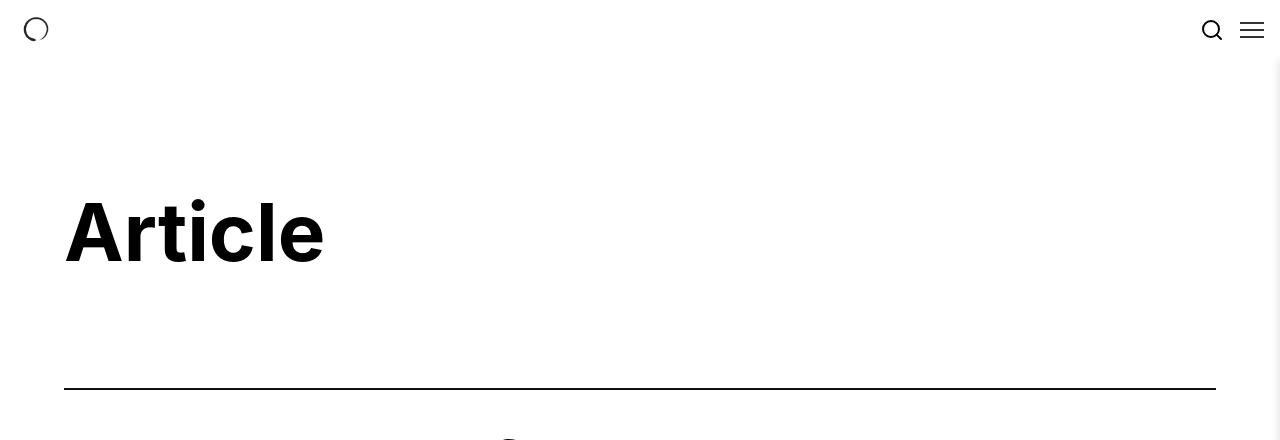
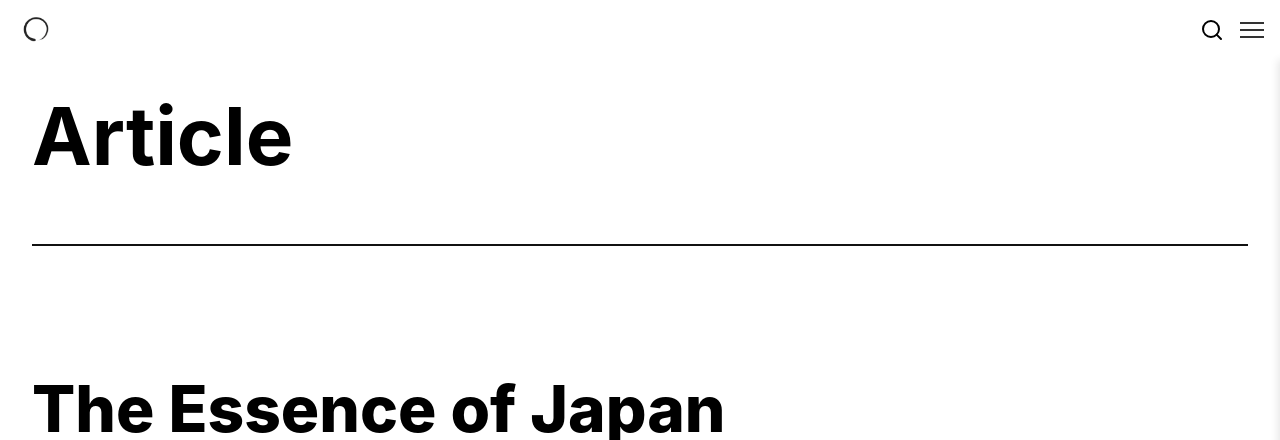
Before and after one commit to yuto0121/japanese-aesthetics, a Next.js app: page /article in a window 1280 px wide. Shown: the top 440 px of the page. Built offline with nearby package versions, Linux system fonts and the light colour scheme.

Commit message:
adjust article page

```diff
--- a/pages/article/index.tsx
+++ b/pages/article/index.tsx
@@ -86,25 +86,16 @@ export default function ArticleIndex({ categories }: Props) {
       <Navigation />
 
       <main className="container">
+        <h1 className={styles.mainTitle}>
+          <Typewriter
+            onInit={(tw) => tw.typeString('Article').start()}
+            options={{ autoStart: true, loop: false, delay: 100, deleteSpeed: 50, cursor: '' }}
+          />
+        </h1>
+        <div className={styles.mainTitleLine} />
+
         {categories.map((cat) => (
           <section key={cat.dir} className={styles.categorySection}>
-            <h1 className={styles.mainTitle}>
-                    <Typewriter
-                        onInit={(typewriter) => {
-                            typewriter
-                                .typeString('Article')          // １行目
-                                .start();                        // 実行
-                        }}
-                        options={{
-                            autoStart: true,  // マウント直後に始める
-                            loop: false,      // 一度きり
-                            delay: 100,       // 打鍵間隔
-                            deleteSpeed: 50,
-                            cursor: "",  // ※ループしないので無視されます
-                        }}
-                    />
-                </h1>
-                <div className={styles.mainTitleLine} />
             {/* 見出し */}
             <h2 className={styles.categoryTitle}>
               <Link href={cat.href}>{cat.label}</Link>
--- a/styles/Article.module.css
+++ b/styles/Article.module.css
@@ -1,19 +1,20 @@
-/* ======== 見出しまわり ======================================= */
+/* ======== ページ・ヘッダー（Home と揃える） ======== */
 .mainTitle {
     font-size: 80px;
-    font-weight: bold;
-    margin: 7rem 0 2rem 0;
+    font-weight: 700;
+    margin: 2rem 2rem 4rem;
+    /* ← Home と同値 */
     line-height: 1.1;
-    margin-left: 2rem;
     text-align: left;
 }
 
 .mainTitleLine {
     border-bottom: 2px solid #111;
     width: calc(100% - 4rem);
-    margin: 7rem 0 2.5rem 2rem;
+    /* 左右 2rem の余白を差し引き */
+    margin: 0 2rem 6rem;
+    /* 上余白なし・下だけゆったり */
 }
-
 
 /* =========  セクション全体  ========= */
 .categorySection {
```
